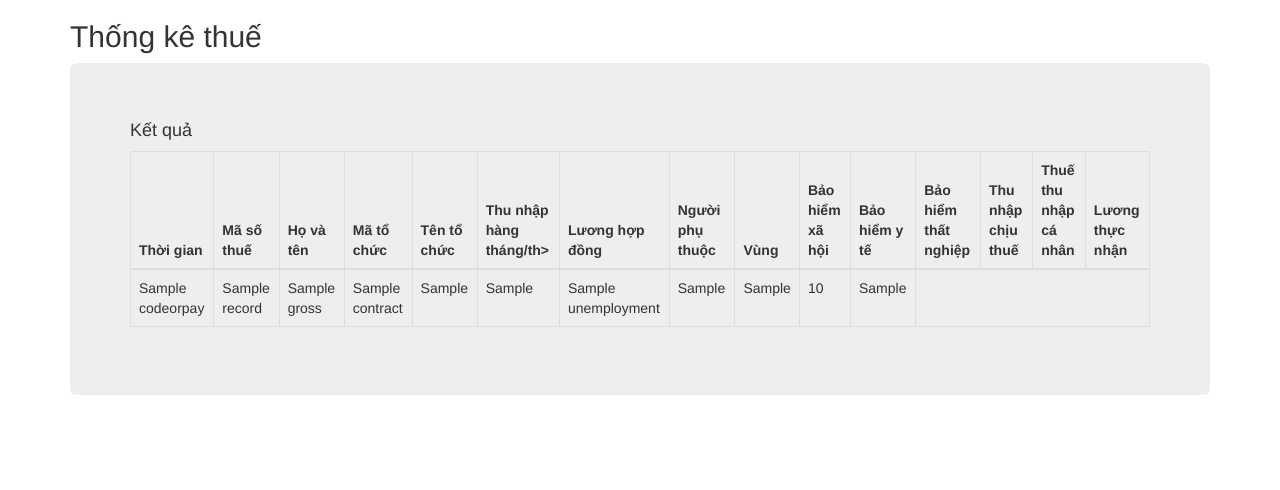
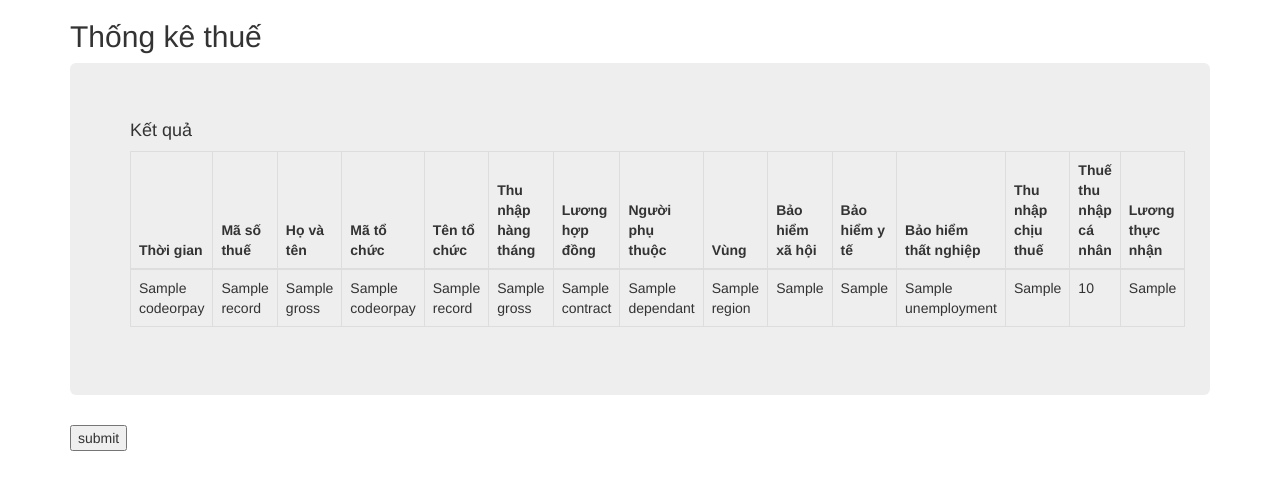
Before and after one commit to PhatNguyen24/PersonalIncomeTax, a Flask app: template templates/thongke.html in a window 1280 px wide. Shown: the part 52-542 px from the top of the page. Run offline with Flask 2, Linux system fonts and the light colour scheme; the template is opened without the code that fills it: most values are stand-ins (such as "Sample title", 1, 10 or a date in 2020); some libraries are stand-ins or nearby versions.

Commit message:
update-thongke-v2

```diff
--- a/templates/thongke.html
+++ b/templates/thongke.html
@@ -24,9 +24,10 @@ Thống kê thuế
                     <th>Thời gian</th>
                     <th>Mã số thuế</th>
                     <th>Họ và tên</th>
+                    <!--  -->
                     <th>Mã tổ chức</th>
                     <th>Tên tổ chức</th>
-                    <th>Thu nhập hàng tháng/th>
+                    <th>Thu nhập hàng tháng</th>
                     <th>Lương hợp đồng</th>
                     <th>Người phụ thuộc</th>
                     <th>Vùng</th>
@@ -44,11 +45,16 @@ Thống kê thuế
                         <td>{{ record.codeorpay }}</td>
                         <td>{{ record.nameorpay }}</td>
                         <td>{{ record.gross }}</td>
+                        <!--  -->
+                        <td>{{ record.codeorpay }}</td>
+                        <td>{{ record.nameorpay }}</td>
+                        <td>{{ record.gross }}</td>
                         <td>{{ record.contract }}</td>
+                        <td>{{ record.dependant }}</td>
+                        <td>{{ record.region }}</td>
                         <td>{{ record.social_insurance }}</td>
                         <td>{{ record.health_insurance }}</td>
                         <td>{{ record.unemployment }}</td>
-                        <td>{{ record.dependant_deduction }}</td>
                         <td>{{ record.taxable_income }}</td>
                         <td>{{ record.personal_income_tax }}</td>
                         <td>{{ record.net_income }}</td>
@@ -57,5 +63,6 @@ Thống kê thuế
             </tbody>
         </table>
     </div>
+    <input type="submit" value="submit">
 </div>
 {% endblock %}
```
